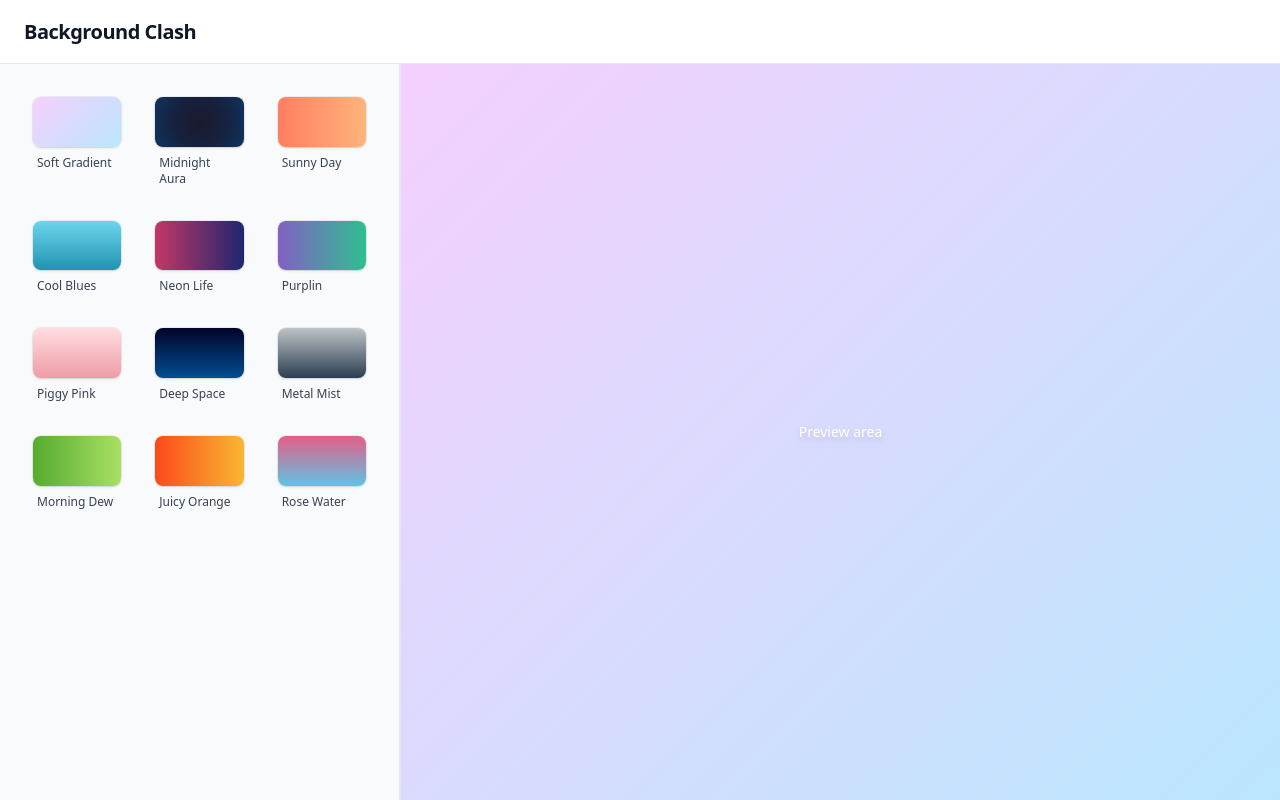
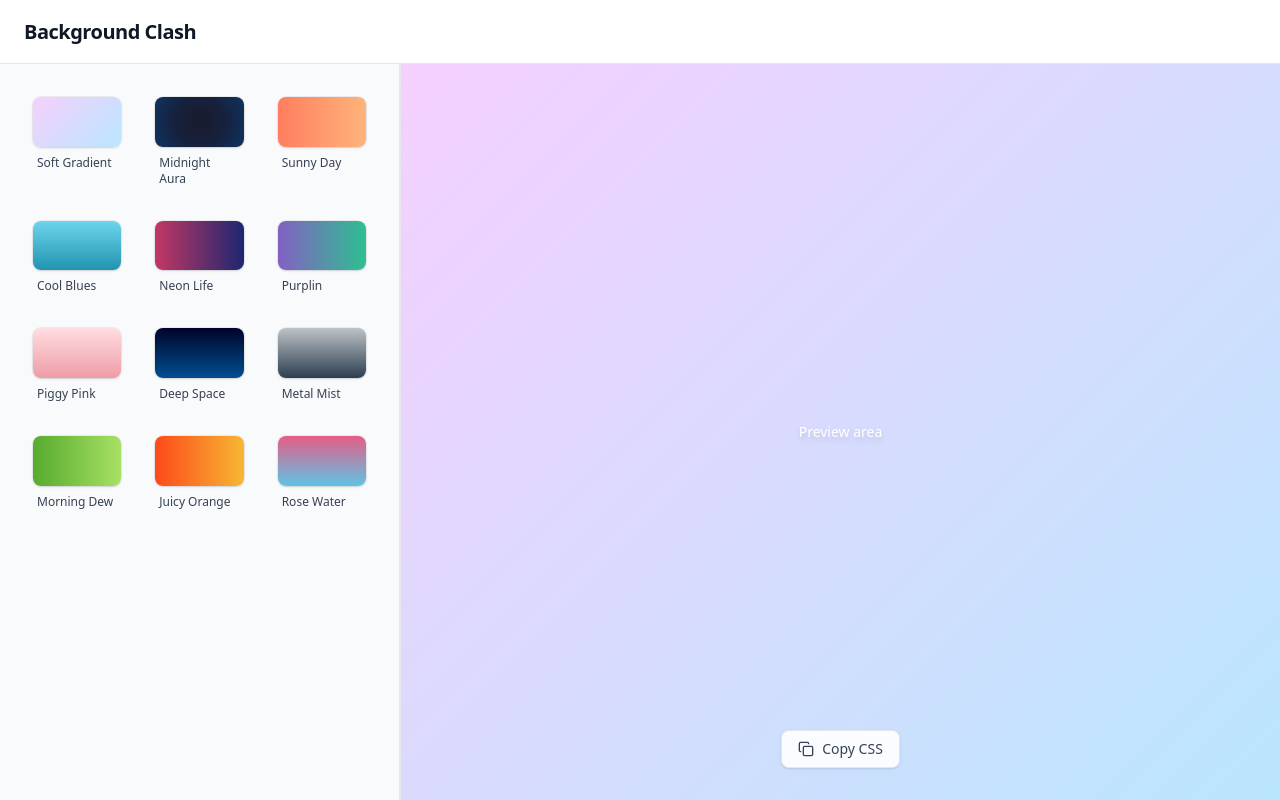
Before and after one commit to JhonLayton21/background-clash, a React (Vite) app: page / in a window 1280 px wide. Both pictures are taken after a click on the button "Soft Gradient". Built offline with nearby package versions, Linux system fonts and the light colour scheme.

Commit message:
feat: add copy css button

```diff
--- /dev/null
+++ b/src/components/CopyButton.tsx
@@ -0,0 +1,44 @@
+import { useState, useEffect } from "react";
+import { Copy, Check } from "lucide-react";
+
+interface CopyButtonProps {
+    text: string;
+}
+
+export function CopyButton({ text }: CopyButtonProps) {
+    const [copied, setCopied] = useState(false);
+
+    useEffect(() => {
+        if (copied) {
+            const timeout = setTimeout(() => setCopied(false), 1500);
+            return () => clearTimeout(timeout);
+        }
+    }, [copied]);
+
+    const handleCopy = async () => {
+        try {
+            await navigator.clipboard.writeText(text);
+            setCopied(true);
+        } catch (err) {
+            console.error("Failed to copy:", err);
+        }
+    };
+
+    return (
+        <button
+            onClick={handleCopy}
+            className={`
+        flex items-center gap-2 px-4 py-2 rounded-lg backdrop-blur-md transition-all duration-300 shadow-sm
+        font-medium text-sm
+        ${copied
+                    ? "bg-green-500/90 text-white border-green-400"
+                    : "bg-white/90 text-gray-700 hover:bg-white border-gray-200 hover:scale-105"
+                }
+        border
+      `}
+        >
+            {copied ? <Check size={16} /> : <Copy size={16} />}
+            {copied ? "Copied!" : "Copy CSS"}
+        </button>
+    );
+}
--- a/src/components/PreviewArea.tsx
+++ b/src/components/PreviewArea.tsx
@@ -1,4 +1,5 @@
 import type { Background } from "../data/backgrounds";
+import { CopyButton } from "./CopyButton";
 
 interface PreviewAreaProps {
     background: Background | null;
@@ -7,12 +8,18 @@ interface PreviewAreaProps {
 export function PreviewArea({ background }: PreviewAreaProps) {
     return (
         <div
-            className="h-full w-full bg-white flex items-center justify-center border-l border-gray-200 transition-all duration-500"
+            className="h-full w-full bg-white flex items-center justify-center border-l border-gray-200 transition-all duration-500 relative"
             style={background ? background.previewStyle : undefined}
         >
             <div className={`text-gray-400 text-sm font-medium ${background ? 'text-white drop-shadow-md' : ''}`}>
                 {background ? "Preview area" : "Área de Preview (Placeholder)"}
             </div>
+
+            {background && (
+                <div className="absolute bottom-8 transition-opacity duration-300">
+                    <CopyButton text={background.css} />
+                </div>
+            )}
         </div>
     );
 }
```
